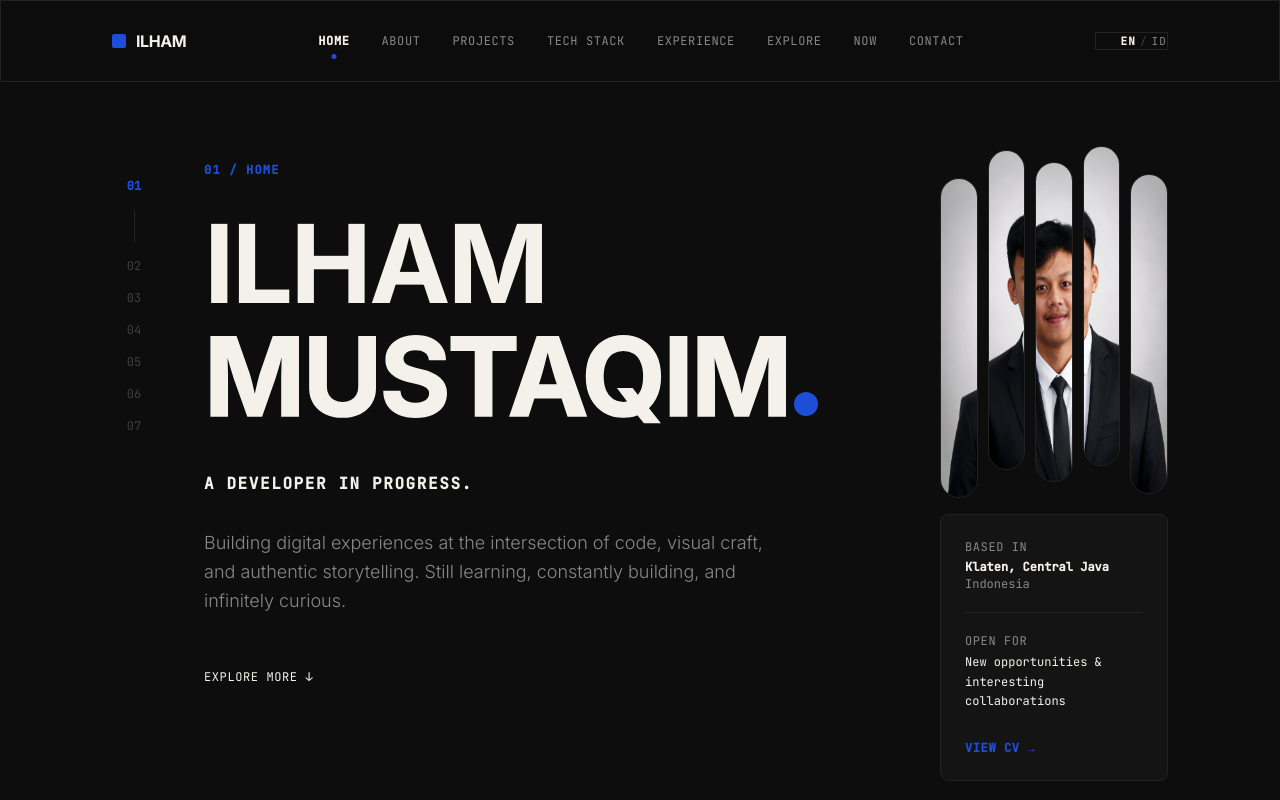
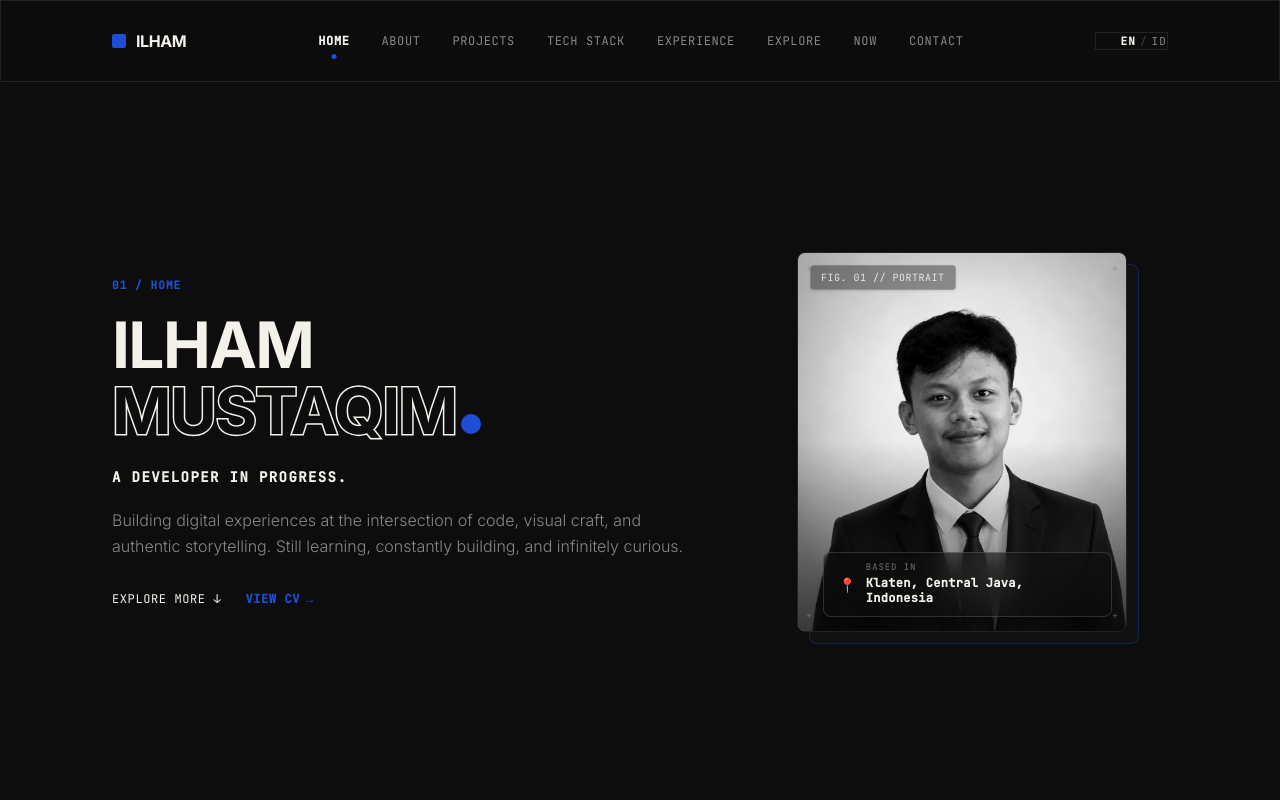
Before and after one commit to ilhamust/portofolio-v2, a Vue app: page / in a window 1280 px wide. Shown: the top 800 px of the page. Built offline with nearby package versions, Linux system fonts and the light colour scheme.

Commit message:
feat: implement portfolio sections and core UI components with layout styling

```diff
--- a/src/app.css
+++ b/src/app.css
@@ -92,7 +92,7 @@
 @utility text-display-giant {
   font-family: var(--font-sans);
   font-weight: 800;
-  font-size: clamp(3.25rem, 8.5vw, 7.5rem);
+  font-size: clamp(2.5rem, 5vw, 5.25rem);
   line-height: 0.95;
   letter-spacing: -0.04em;
   text-transform: uppercase;
@@ -125,8 +125,15 @@
 
 /* Teks Stroke Outline Display (Terinspirasi Referensi 1) */
 @utility text-editorial-outline {
-  -webkit-text-stroke: 1.5px currentColor;
-  color: transparent;
+  -webkit-text-stroke: 3px var(--color-dark-text);
+  color: var(--color-dark-bg) !important;
+  paint-order: stroke fill;
+
+  &:where(.light, .light *) {
+    -webkit-text-stroke: 3px var(--color-warm-900);
+    color: var(--color-warm-50) !important;
+    paint-order: stroke fill;
+  }
 }
 
 /* Teks Vertikal Margin (Terinspirasi Referensi 1 - Side Metadata) */
--- /dev/null
+++ b/src/components/common/HeroPhotoFrame.vue
@@ -0,0 +1,131 @@
+<template>
+  <div :class="['relative w-full mx-auto select-none group', maxWidthClass]">
+    <!-- Floating Offset Backdrop Layer (Aksen Kedalaman Arsitektural) -->
+    <div
+      class="absolute -bottom-2.5 -right-2.5 sm:-bottom-3 sm:-right-3 w-full h-full rounded-lg bg-dark-surface/60 light:bg-warm-200/50 border border-thin border-accent-navy/30 transition-transform duration-500 group-hover:translate-x-1 group-hover:translate-y-1"
+      aria-hidden="true"
+    ></div>
+
+    <!-- Main Container Frame -->
+    <div
+      :class="[
+        'relative w-full overflow-hidden rounded-lg bg-dark-surface light:bg-warm-100 border border-thin transition-all duration-500 group-hover:border-accent-navy/60 group-hover:shadow-xl group-hover:shadow-accent-navy/10',
+        aspectClass
+      ]"
+    >
+      <!-- Corner Registration Marks (Aksen Presisi Editorial Studio) -->
+      <span class="absolute top-2 left-2 text-[10px] font-mono text-dark-muted/60 light:text-warm-600/60 z-20 pointer-events-none">+</span>
+      <span class="absolute top-2 right-2 text-[10px] font-mono text-dark-muted/60 light:text-warm-600/60 z-20 pointer-events-none">+</span>
+      <span class="absolute bottom-2 left-2 text-[10px] font-mono text-dark-muted/60 light:text-warm-600/60 z-20 pointer-events-none">+</span>
+      <span class="absolute bottom-2 right-2 text-[10px] font-mono text-dark-muted/60 light:text-warm-600/60 z-20 pointer-events-none">+</span>
+
+      <!-- Top-Left Monospace Editorial Badge Tag -->
+      <div
+        v-if="badgeText"
+        class="absolute top-3 left-3 z-20 bg-dark-bg/40 light:bg-warm-50/50 backdrop-blur-md px-2.5 py-1 rounded text-[0.625rem] font-mono uppercase tracking-wider text-dark-text/90 light:text-warm-900 border border-white/15 light:border-black/15 group-hover:border-accent-navy/60 transition-colors shadow-sm"
+      >
+        {{ badgeText }}
+      </div>
+
+      <!-- Main Photo Image (Universal & Adaptive) -->
+      <img
+        :src="src"
+        :alt="alt"
+        :class="[
+          'w-full h-full object-cover transition-all duration-700 ease-out group-hover:scale-105',
+          grayscale ? 'grayscale contrast-105 group-hover:grayscale-0' : '',
+          objectPositionClass
+        ]"
+      />
+
+      <!-- Subtle Dark Overlay Gradient for Smooth Visual Cohesion -->
+      <div class="absolute inset-0 bg-gradient-to-t from-dark-bg/70 via-transparent to-transparent light:from-warm-900/30 pointer-events-none z-10"></div>
+
+      <!-- Prominent Bottom-Right Location Transparent Glass Card -->
+      <div
+        v-if="locationText"
+        class="absolute bottom-3.5 right-3.5 z-20 max-w-[88%] bg-dark-bg/40 light:bg-warm-50/50 backdrop-blur-lg px-3.5 py-2.5 rounded-lg border border-white/15 light:border-black/15 shadow-xl shadow-black/30 group-hover:border-accent-navy/60 group-hover:bg-dark-bg/50 transition-all duration-300"
+      >
+        <div class="flex items-center gap-2.5">
+          <span class="text-sm">📍</span>
+          <div>
+            <span class="text-[0.5625rem] font-mono text-dark-muted/80 light:text-warm-700/80 block uppercase tracking-widest leading-none mb-1">
+              {{ locationLabel }}
+            </span>
+            <p class="font-mono text-xs text-dark-text light:text-warm-900 font-bold leading-tight tracking-wide">
+              {{ locationText }}
+            </p>
+          </div>
+        </div>
+      </div>
+    </div>
+  </div>
+</template>
+
+<script setup>
+defineProps({
+  /**
+   * URL atau path relatif foto
+   */
+  src: {
+    type: String,
+    required: true
+  },
+  /**
+   * Teks alternatif foto
+   */
+  alt: {
+    type: String,
+    default: 'Profile Photo'
+  },
+  /**
+   * Teks label badge atas kiri (default: FIG. 01 // PORTRAIT)
+   */
+  badgeText: {
+    type: String,
+    default: 'FIG. 01 // PORTRAIT'
+  },
+  /**
+   * Teks label posisi (default: BASED IN)
+   */
+  locationLabel: {
+    type: String,
+    default: 'BASED IN'
+  },
+  /**
+   * Teks lokasi (opsional)
+   */
+  locationText: {
+    type: String,
+    default: ''
+  },
+  /**
+   * Class aspect-ratio atau height (default: aspect-[4/5] h-[280px] sm:h-[320px] lg:h-[360px])
+   */
+  aspectClass: {
+    type: String,
+    default: 'aspect-[4/5] h-[280px] sm:h-[320px] lg:h-[360px]'
+  },
+  /**
+   * Class max-width kontainer utama
+   */
+  maxWidthClass: {
+    type: String,
+    default: 'max-w-[260px] sm:max-w-[290px] lg:max-w-[320px]'
+  },
+  /**
+   * Posisi alignment foto (e.g. object-top, object-center)
+   */
+  objectPositionClass: {
+    type: String,
+    default: 'object-center'
+  },
+  /**
+   * Efek monokrom saat idle (berubah warna saat hover)
+   */
+  grayscale: {
+    type: Boolean,
+    default: true
+  }
+})
+</script>
--- a/src/components/common/SlicedImageMask.vue
+++ b/src/components/common/SlicedImageMask.vue
@@ -1,32 +1,35 @@
 <template>
   <div
     :class="[
-      'relative flex items-center justify-between gap-1.5 md:gap-2.5 w-full select-none group',
+      'relative flex items-center gap-1.5 md:gap-2.5 w-full select-none group',
       heightClass
     ]"
     :aria-label="alt"
   >
-    <!-- 5 Vertical Sliced Image Slats (Terinspirasi Referensi 1 - Nathan Stampfli) -->
+    <!-- 4 Vertical Sliced Image Slats (Presisi Referensi) -->
     <div
       v-for="(slat, index) in slatsCount"
       :key="index"
       :class="[
-        'flex-1 h-full overflow-hidden rounded-full bg-dark-surface border-thin transition-all duration-500 ease-out group-hover:border-accent-navy/50',
-        offsetClasses[index % offsetClasses.length]
+        'relative flex-1 h-full overflow-hidden rounded-xs bg-dark-surface border-thin transition-all duration-500 ease-out group-hover:border-accent-navy/50',
+        slatOffsets[index % slatOffsets.length]
       ]"
     >
-      <div
-        class="w-full h-full bg-cover bg-no-repeat transition-transform duration-700 ease-out group-hover:scale-110"
-        :style="getSlatStyle(index)"
-      ></div>
+      <img
+        :src="src"
+        :alt="alt"
+        class="absolute top-0 max-w-none h-full object-cover grayscale contrast-110 group-hover:grayscale-0 transition-all duration-700 ease-out group-hover:scale-105"
+        :style="{
+          width: `${slatsCount * 100}%`,
+          left: `-${index * 100}%`
+        }"
+      />
     </div>
   </div>
 </template>
 
 <script setup>
-import { computed } from 'vue'
-
-const props = defineProps({
+defineProps({
   /**
    * URL gambar atau path relatif aset gambar
    */
@@ -39,47 +42,29 @@ const props = defineProps({
    */
   alt: {
     type: String,
-    default: 'Project Showcase'
+    default: 'Profile Photo'
   },
   /**
-   * Jumlah bilah pemotong (default: 5 bilah presisi Referensi 1)
+   * Jumlah bilah pemotong (default: 4 bilah presisi Referensi)
    */
   slatsCount: {
     type: Number,
-    default: 5
+    default: 4
   },
   /**
    * Tinggi total kontainer
    */
   heightClass: {
     type: String,
-    default: 'h-[260px] sm:h-[320px] md:h-[400px]'
+    default: 'h-[240px] sm:h-[270px] lg:h-[280px]'
   }
 })
 
-// Offset tinggi staggered acak (Terinspirasi offset bilah di Referensi 1)
-const offsetClasses = [
-  'translate-y-2 md:translate-y-4',
-  '-translate-y-2 md:-translate-y-3',
-  'translate-y-0',
-  '-translate-y-3 md:-translate-y-4',
-  'translate-y-2 md:translate-y-3'
+// Offset staggered tinggi & tinggi bilah presisi referensi (4 Bilah)
+const slatOffsets = [
+  'h-[82%] mt-auto',
+  'h-[98%] mb-auto',
+  'h-[90%] mt-3',
+  'h-[78%] mt-auto'
 ]
-
-/**
- * Menghitung background-position dan background-size untuk setiap bilah pemotong
- * sehingga ketika 5 bilah digabung, gambar utuh terbentuk kembali secara potongan vertikal
- */
-const getSlatStyle = (index) => {
-  const total = props.slatsCount
-  // Hitung persentase posisi horizontal gambar (0% hingga 100%)
-  const percentage = total > 1 ? (index / (total - 1)) * 100 : 50
-
-  return {
-    backgroundImage: `url("${props.src}")`,
-    backgroundPosition: `${percentage}% center`,
-    // Perbesar background-size agar menutupi potongan tiap bilah secara proporsional
-    backgroundSize: `${total * 100}% 100%`
-  }
-}
 </script>
--- a/src/components/sections/SectionAbout.vue
+++ b/src/components/sections/SectionAbout.vue
@@ -1,5 +1,5 @@
 <template>
-  <section id="about" class="py-20 md:py-32 border-t border-thin scroll-mt-20">
+  <section id="about" class="py-14 lg:py-20 border-t border-thin scroll-mt-20">
     <BaseContainer size="wide" :padding="true">
       <div class="space-y-12 md:space-y-16">
 
--- a/src/components/sections/SectionContact.vue
+++ b/src/components/sections/SectionContact.vue
@@ -1,5 +1,5 @@
 <template>
-  <section id="contact" class="py-20 md:py-32 border-t border-thin scroll-mt-20">
+  <section id="contact" class="py-14 lg:py-20 border-t border-thin scroll-mt-20">
     <BaseContainer size="wide" :padding="true">
       <div class="space-y-12 md:space-y-16">
 
--- a/src/components/sections/SectionExperience.vue
+++ b/src/components/sections/SectionExperience.vue
@@ -1,5 +1,5 @@
 <template>
-  <section id="experience" class="py-20 md:py-32 border-t border-thin scroll-mt-20">
+  <section id="experience" class="py-14 lg:py-20 border-t border-thin scroll-mt-20">
     <BaseContainer size="wide" :padding="true">
       <div class="space-y-12 md:space-y-16">
 
--- a/src/components/sections/SectionExplore.vue
+++ b/src/components/sections/SectionExplore.vue
@@ -1,5 +1,5 @@
 <template>
-  <section id="explore" class="py-20 md:py-32 border-t border-thin scroll-mt-20">
+  <section id="explore" class="py-14 lg:py-20 border-t border-thin scroll-mt-20">
     <BaseContainer size="wide" :padding="true">
       <div class="space-y-12 md:space-y-16">
 
--- a/src/components/sections/SectionHero.vue
+++ b/src/components/sections/SectionHero.vue
@@ -1,51 +1,40 @@
 <template>
-  <section id="home" class="min-h-[90vh] flex flex-col justify-between py-12 md:py-20 scroll-mt-20 relative select-none">
-    <BaseContainer size="wide" :padding="true">
-      <div class="grid grid-cols-1 lg:grid-cols-12 gap-8 lg:gap-12 items-start">
+  <section id="home" class="min-h-[calc(100vh-80px)] flex items-center py-8 lg:py-12 scroll-mt-20 relative select-none">
+    <BaseContainer size="wide" :padding="true" class="w-full">
+      <!-- Concept 2: 2-Column Split Layout (Typography Left 7 : Photo + Badges Right 5) -->
+      <div class="grid grid-cols-1 lg:grid-cols-12 gap-8 lg:gap-12 items-center">
 
-        <!-- Left Column: Side Section Numbering (01 - 07) -->
-        <div class="hidden xl:flex flex-col items-center gap-4 col-span-1 pt-4 text-xs font-mono text-dark-muted light:text-warm-600">
-          <span class="font-bold text-accent-navy">01</span>
-          <div class="w-px h-8 bg-dark-border light:bg-warm-200"></div>
-          <span class="opacity-40">02</span>
-          <span class="opacity-40">03</span>
-          <span class="opacity-40">04</span>
-          <span class="opacity-40">05</span>
-          <span class="opacity-40">06</span>
-          <span class="opacity-40">07</span>
-        </div>
-
-        <!-- Center Column: Title, Subtitle, Narrative & Profile Photo -->
-        <div class="col-span-1 lg:col-span-8 space-y-6 md:space-y-8">
+        <!-- Left Column (7 Cols): Monospace Tag, Giant Title, Subtitle, Bio & CTAs -->
+        <div class="col-span-1 lg:col-span-7 xl:col-span-7 space-y-4 lg:space-y-5">
           <!-- Monospace Section Number Tag -->
           <div class="flex items-center gap-2">
-            <span class="text-xs font-mono text-accent-navy font-semibold uppercase tracking-widest">
+            <span class="text-[0.6875rem] font-mono text-accent-navy font-semibold uppercase tracking-widest">
               {{ t('hero.sectionNum') }}
             </span>
           </div>
 
-          <!-- Giant Display Name (Presisi Referensi 0) -->
-          <div class="space-y-1">
+          <!-- Giant Display Name -->
+          <div class="space-y-0.5">
             <h1 class="text-display-giant text-dark-text light:text-warm-900 tracking-tight leading-none">
               ILHAM
             </h1>
-            <h1 class="text-display-giant text-editorial-outline text-dark-text light:text-warm-900 tracking-tight leading-none flex items-baseline gap-1">
-              MUSTAQIM<span class="text-accent-navy inline-block w-4 h-4 md:w-6 md:h-6 rounded-full bg-accent-navy"></span>
+            <h1 class="text-display-giant text-editorial-outline tracking-tight leading-none flex items-baseline gap-1">
+              MUSTAQIM<span class="text-accent-navy inline-block w-3.5 h-3.5 md:w-5 md:h-5 rounded-full bg-accent-navy"></span>
             </h1>
           </div>
 
           <!-- Tagline Subtitle -->
-          <h2 class="text-sm md:text-base font-mono uppercase tracking-widest text-dark-text light:text-warm-900 font-semibold pt-2">
+          <h2 class="text-xs md:text-sm font-mono uppercase tracking-widest text-dark-text light:text-warm-900 font-semibold pt-1">
             {{ t('hero.tagline') }}
           </h2>
 
-          <!-- Bio Paragraf Narrative -->
-          <p class="text-base md:text-lg text-dark-muted light:text-warm-700 font-light max-w-xl leading-relaxed">
+          <!-- Bio Narrative Paragraph -->
+          <p class="text-sm md:text-base text-dark-muted light:text-warm-700 font-light max-w-xl leading-relaxed">
             {{ t('hero.bio') }}
           </p>
 
-          <!-- Bottom Explore Link -->
-          <div class="pt-4">
+          <!-- CTAs Link Group -->
+          <div class="pt-3 flex items-center gap-6">
             <a
               href="#about"
               @click.prevent="scrollToSection('about')"
@@ -54,54 +43,30 @@
               <span>{{ t('hero.exploreMore') }}</span>
               <span class="group-hover:translate-y-1 transition-transform">↓</span>
             </a>
-          </div>
-        </div>
 
-        <!-- Right Column: Sliced Photo + Info Card (Presisi Referensi 0) -->
-        <div class="col-span-1 lg:col-span-3 space-y-8">
-          <!-- Sliced Profile Photo (5 Slats) -->
-          <div class="w-full max-w-[280px] lg:max-w-none mx-auto">
-            <SlicedImageMask
-              src="/foto_profile.png"
-              alt="Ilham Mustaqim Profile Photo"
-              heightClass="h-[240px] sm:h-[300px] lg:h-[320px]"
-            />
-          </div>
-
-          <!-- Side Info Panel (Location, Available, CV Link) -->
-          <div class="bg-dark-surface light:bg-warm-100 border border-thin p-6 rounded-lg space-y-5 text-xs font-mono">
-            <!-- Based In -->
-            <div>
-              <span class="text-dark-muted light:text-warm-600 block mb-1 uppercase tracking-wider">{{ t('hero.basedInLabel') }}</span>
-              <p class="text-dark-text light:text-warm-900 font-semibold leading-snug">
-                {{ t('hero.location') }}<br />
-                <span class="font-normal text-dark-muted light:text-warm-600">{{ t('hero.country') }}</span>
-              </p>
-            </div>
-
-            <div class="w-full h-px bg-dark-border light:bg-warm-200"></div>
-
-            <!-- Open For -->
-            <div>
-              <span class="text-dark-muted light:text-warm-600 block mb-1 uppercase tracking-wider">{{ t('hero.openForLabel') }}</span>
-              <p class="text-dark-text light:text-warm-900 leading-relaxed">
-                {{ t('hero.openForValue') }}
-              </p>
-            </div>
-
-            <!-- View CV Link -->
-            <div class="pt-2">
             <a
               :href="cvData.cvUrl"
               target="_blank"
               rel="noopener noreferrer"
-                class="inline-flex items-center gap-2 text-accent-navy hover:underline font-bold uppercase tracking-wider"
+              class="inline-flex items-center gap-1.5 text-accent-navy hover:underline font-mono font-semibold uppercase tracking-wider text-xs"
             >
               <span>{{ t('hero.viewCv') }}</span>
               <span>→</span>
             </a>
           </div>
         </div>
+
+        <!-- Right Column (5 Cols): Clean Focal Photo Frame with Prominent Bottom-Right Location Glass Badge -->
+        <div class="col-span-1 lg:col-span-5 xl:col-span-5 flex justify-center lg:justify-end">
+          <HeroPhotoFrame
+            src="/foto_profile.png"
+            alt="Ilham Mustaqim Profile Photo"
+            badgeText="FIG. 01 // PORTRAIT"
+            :locationLabel="t('hero.basedInLabel')"
+            :locationText="`${t('hero.location')}, ${t('hero.country')}`"
+            maxWidthClass="w-full max-w-[270px] sm:max-w-[300px] lg:max-w-[330px]"
+            aspectClass="aspect-[4/5] h-[300px] sm:h-[340px] lg:h-[380px]"
+          />
         </div>
 
       </div>
@@ -111,7 +76,7 @@
 
 <script setup>
 import { BaseContainer } from '@/components/base'
-import SlicedImageMask from '@/components/common/SlicedImageMask.vue'
+import HeroPhotoFrame from '@/components/common/HeroPhotoFrame.vue'
 import { cvData } from '@/data/cv.data.js'
 import { useI18n } from '@/composables/useI18n'
 
--- a/src/components/sections/SectionNow.vue
+++ b/src/components/sections/SectionNow.vue
@@ -1,5 +1,5 @@
 <template>
-  <section id="now" class="py-20 md:py-32 border-t border-thin scroll-mt-20">
+  <section id="now" class="py-14 lg:py-20 border-t border-thin scroll-mt-20">
     <BaseContainer size="wide" :padding="true">
       <div class="space-y-12 md:space-y-16">
 
--- a/src/components/sections/SectionProjects.vue
+++ b/src/components/sections/SectionProjects.vue
@@ -1,5 +1,5 @@
 <template>
-  <section id="projects" class="py-20 md:py-32 border-t border-thin scroll-mt-20">
+  <section id="projects" class="py-14 lg:py-20 border-t border-thin scroll-mt-20">
     <BaseContainer size="wide" :padding="true">
       <div class="space-y-12 md:space-y-16">
 
--- a/src/components/sections/SectionTechStack.vue
+++ b/src/components/sections/SectionTechStack.vue
@@ -1,5 +1,5 @@
 <template>
-  <section id="techstack" class="py-20 md:py-32 border-t border-thin scroll-mt-20">
+  <section id="techstack" class="py-14 lg:py-20 border-t border-thin scroll-mt-20">
     <BaseContainer size="wide" :padding="true">
       <div class="space-y-12 md:space-y-16">
 
```
Lines whose indentation alone changed are shown as unchanged.
